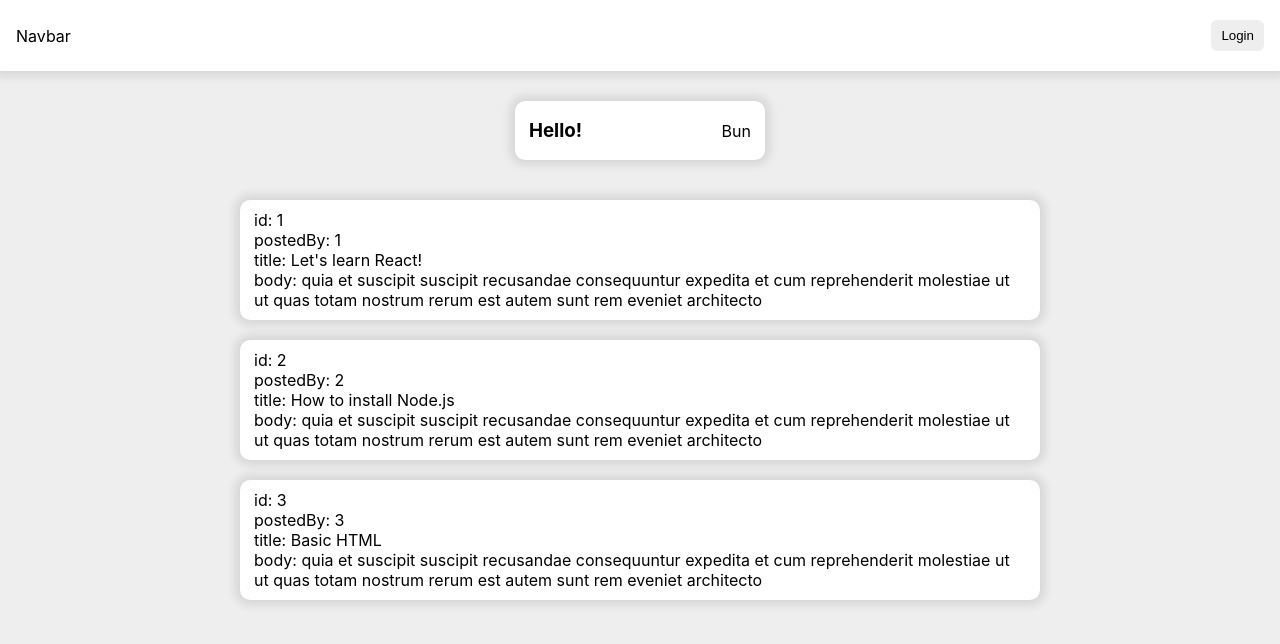
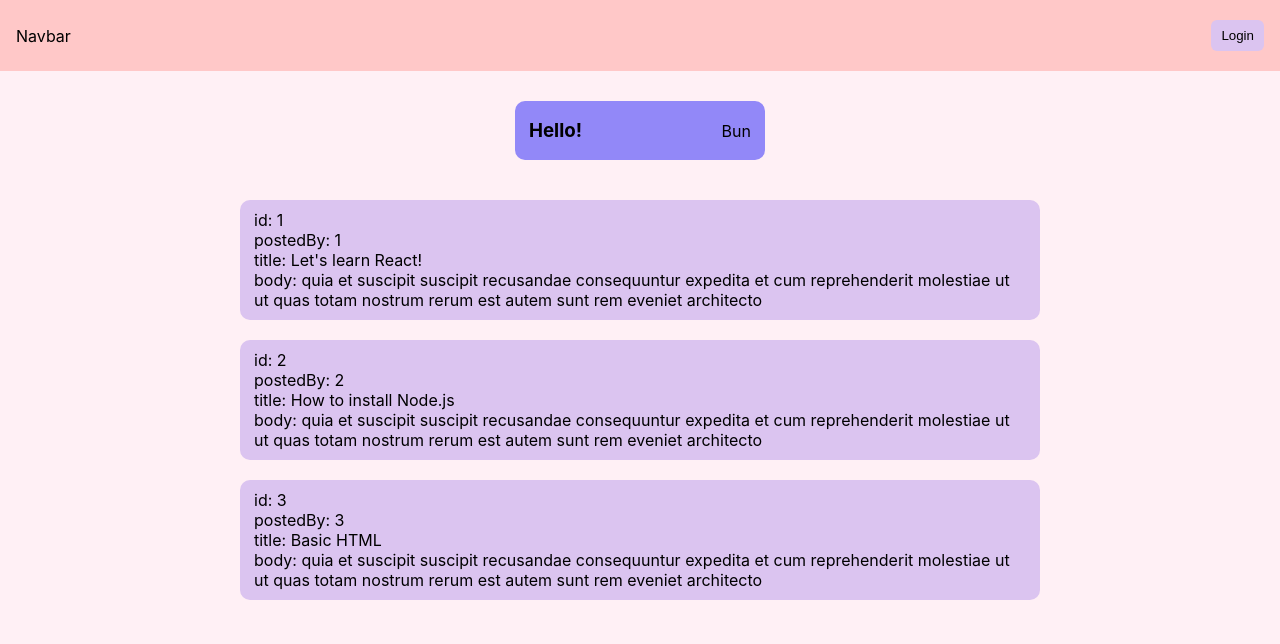
Before and after one commit to bnnnnnogk/my-first-react-app, a React (Vite) app: page / in a window 1280 px wide. Shown: the top 644 px of the page. Built offline with nearby package versions, Linux system fonts and the light colour scheme.

Commit message:
add color

```diff
--- a/src/components/Greeting.module.css
+++ b/src/components/Greeting.module.css
@@ -4,10 +4,9 @@
   padding: 18px 14px;
   box-sizing: border-box;
   border-radius: 10px;
-  background-color: white;
+  background-color: #9288f8;
   color: black;
   display: flex;
   justify-content: space-between;
   align-items: center;
-  box-shadow: 0 0 10px 5px rgb(0 0 0 / 0.1);
 }
--- a/src/components/Navbar.module.css
+++ b/src/components/Navbar.module.css
@@ -1,8 +1,7 @@
 .navbar {
   height: auto;
   width: 100%;
-  background-color: white;
-  box-shadow: 0 0 10px 5px rgb(0 0 0 / 0.1);
+  background-color: #ffc8c8;
   padding: 20px 16px;
   box-sizing: border-box;
 
@@ -12,7 +11,7 @@
 }
 
 .login {
-  background-color: #eee;
+  background-color: #dbc4f0;
   padding: 8px 10px;
   box-sizing: border-box;
   border: none;
--- a/src/components/Post.module.css
+++ b/src/components/Post.module.css
@@ -4,8 +4,7 @@
   padding: 10px 14px;
   margin: 10px 0;
   box-sizing: border-box;
-  box-shadow: 0 0 10px 5px rgb(0 0 0 / 0.1);
 
-  background-color: white;
+  background-color: #dbc4f0;
   border-radius: 10px;
 }
--- a/src/index.css
+++ b/src/index.css
@@ -4,7 +4,7 @@
 
 body {
   margin: 0;
-  background-color: #eee;
+  background-color: #fff0f5;
   font-family: -apple-system, BlinkMacSystemFont, 'Segoe UI', 'Roboto', 'Oxygen', 'Ubuntu', 'Cantarell', 'Fira Sans',
     'Droid Sans', 'Helvetica Neue', sans-serif;
 }
```
